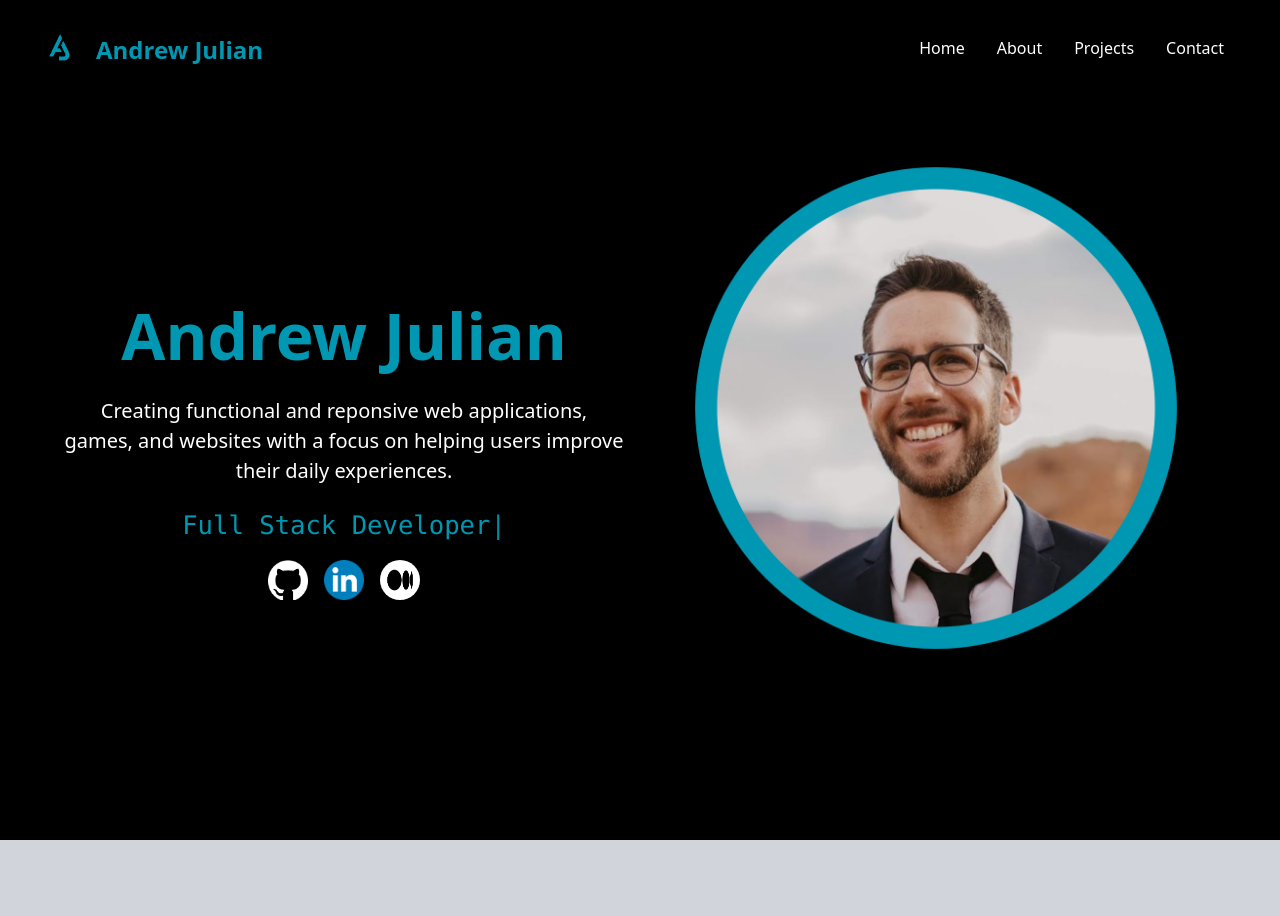
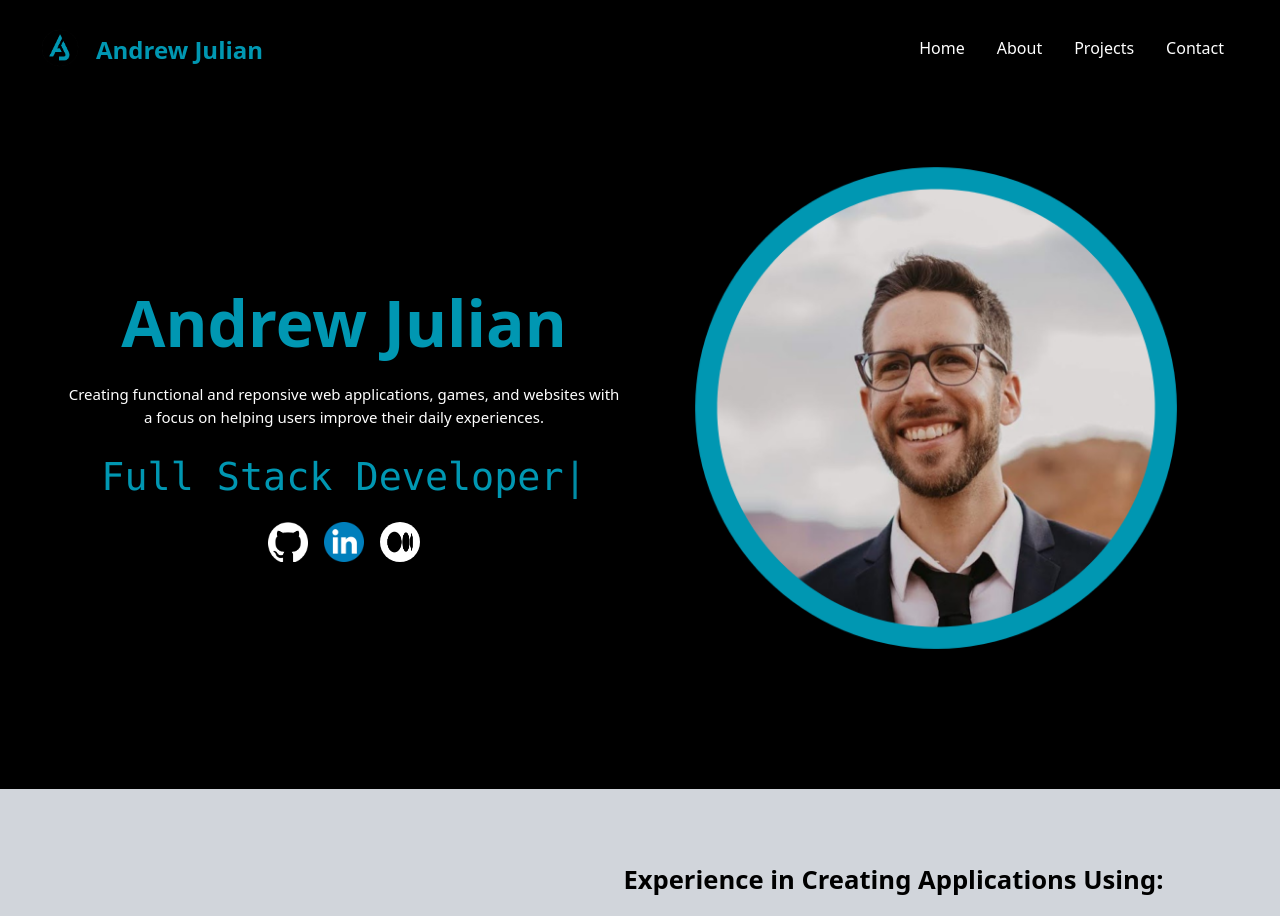
Before and after one commit to andrewjulian/portfolio-website, a React (Vite) app: page / in a window 1280 px wide. Shown: the top 916 px of the page. Built offline with nearby package versions, Linux system fonts and the light colour scheme.

Commit message:
updated text sizes

```diff
--- a/src/components/About.jsx
+++ b/src/components/About.jsx
@@ -21,8 +21,8 @@ const About = () => {
       </Fade>
       <Fade right>
         <div className="block sm:mr-[2%]">
-          <h1 className="text-center text-black sm:text-black  font-bold text-[3vw] sm:text-[1.5vw] mt-2 py-auto">
-            Experience Creating With The Following Technologies:
+          <h1 className="text-center text-black sm:text-black  font-bold text-[7vw] sm:text-[2vw] mt-2 py-auto">
+            Experience in Creating Applications Using:
           </h1>
           <div className="grid grid-cols-4 place-items-center gap-5 pt-4">
             <img
--- a/src/components/Hero.jsx
+++ b/src/components/Hero.jsx
@@ -16,13 +16,13 @@ const Hero = () => {
           alt="hero"
           className="md:mr-4 sm:w-[50%] pr-4 float-right"
         />
-        <div className="px-[5%] py-[15%]">
-          <h1 className="text-center text-[#0097b2] font-extrabold text-[6vw] sm:text-[5vw]">
+        <div className="px-[5%] py-[14%]">
+          <h1 className="text-center text-[#0097b2] font-extrabold text-[9vw] sm:text-[5vw]">
             Andrew Julian
           </h1>
 
           <div className="flex justify-center text-center mt-3 mb-5">
-            <h4 className="text-[20px]">
+            <h4 className="text-[15px]">
               Creating functional and reponsive web applications, games, and
               websites with a focus on helping users improve their daily
               experiences.
@@ -31,7 +31,7 @@ const Hero = () => {
 
           <center>
             <Typed
-              className="font-mono text-[#0097b2] text-[3vw] sm:text-[2vw]"
+              className="font-mono text-[#0097b2] text-[5vw] sm:text-[3vw]"
               strings={[
                 "Software Engineer",
                 "Full Stack Developer",
--- a/src/components/Navbar.jsx
+++ b/src/components/Navbar.jsx
@@ -20,7 +20,7 @@ const Navbar = () => {
           to="navbar"
           spy={true}
           smooth={true}
-          offset={0}
+          offset={-100}
           duration={500}
           className="flex items-center cursor-pointer "
         >
```
